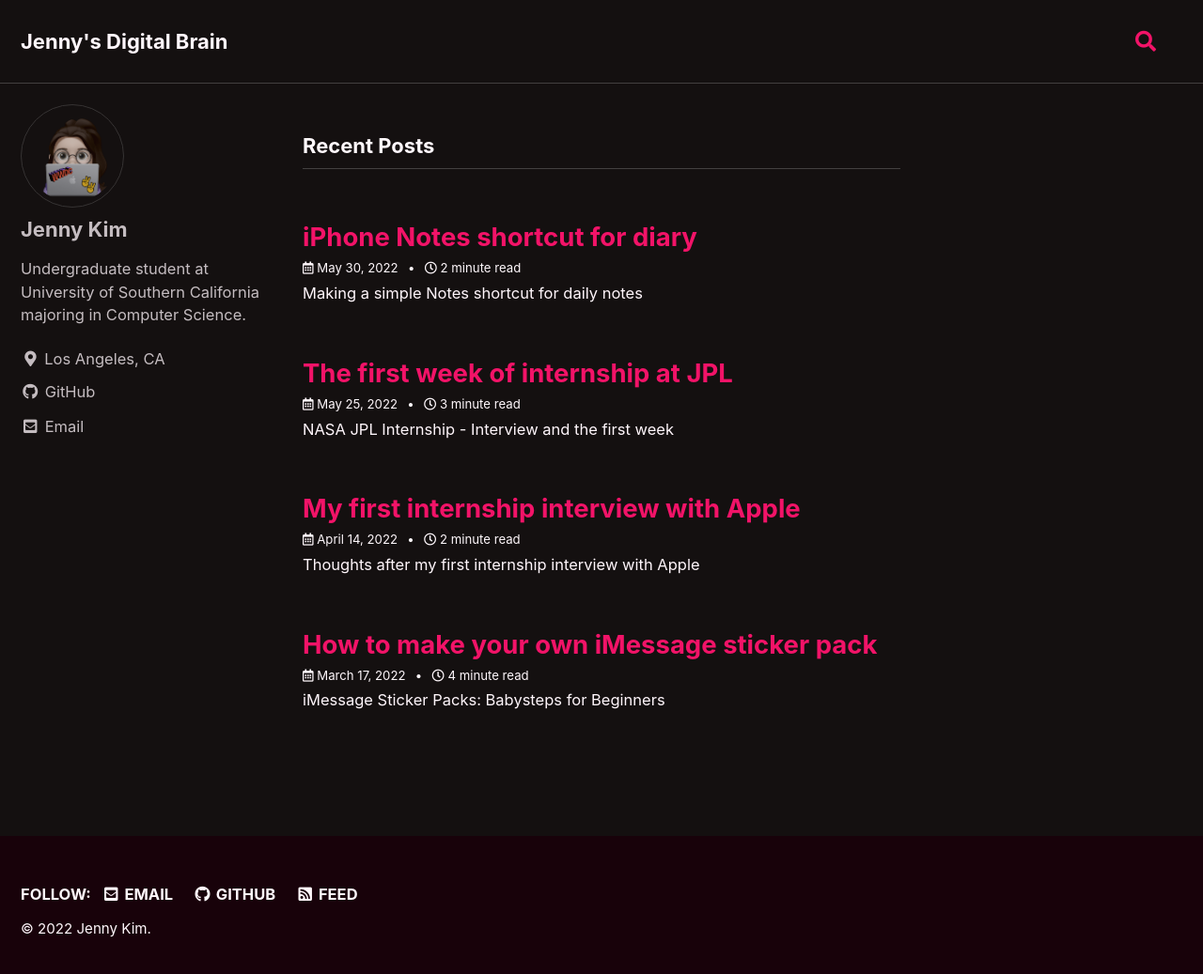
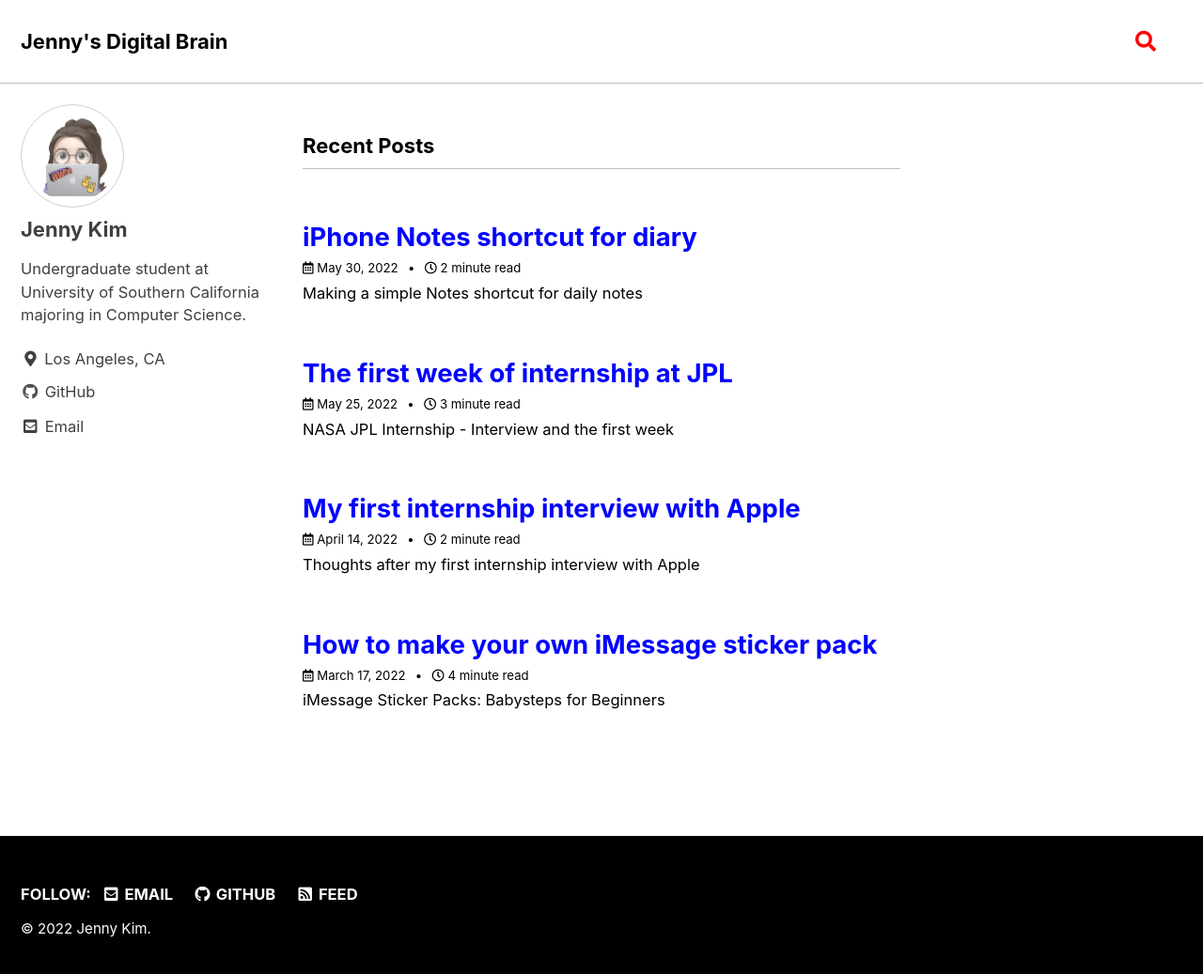
Before and after one commit to jenniverse/jennybrain.com, a Jekyll site: the page built from index.html, in a window 1280 px wide and 1044 px high. Shown: the top 1037 px of the window at 94% size. Built offline with Jekyll 4.4.1, drawn with Linux system fonts in a browser that asks for light colours; cached includes are drawn as plain includes; the list of posts is cut into pages by our own code.

Commit message:
changed theme

```diff
--- a/_config.yml
+++ b/_config.yml
@@ -12,7 +12,7 @@
 
 # theme                  : "minimal-mistakes-jekyll"
 remote_theme           : "mmistakes/minimal-mistakes@4.24.0"
-minimal_mistakes_skin    : "neon" # "default", "air", "aqua", "contrast", "dark", "dirt", "neon", "mint", "plum", "sunrise"
+minimal_mistakes_skin    : "contrast" # "default", "air", "aqua", "contrast", "dark", "dirt", "neon", "mint", "plum", "sunrise"
 
 # Site Settings
 locale                   : "en-US"
--- a/_sass/minimal-mistakes/skins/_neon.scss
+++ b/_sass/minimal-mistakes/skins/_neon.scss
@@ -31,8 +31,7 @@
 $base05: #101010 !default;
 $base06: #151515 !default;
 $base07: #202020 !default;
-// $base08: #ff0086 !default;
-$base08: #b066ff !default;
+$base08: #ff0086 !default;
 $base09: #fd8900 !default;
 $base0a: #aba800 !default;
 $base0b: #00c918 !default;
```
